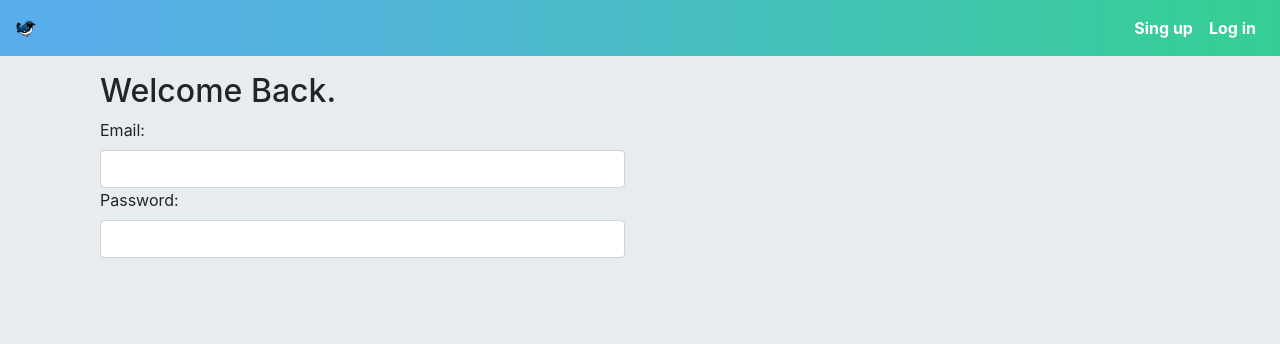
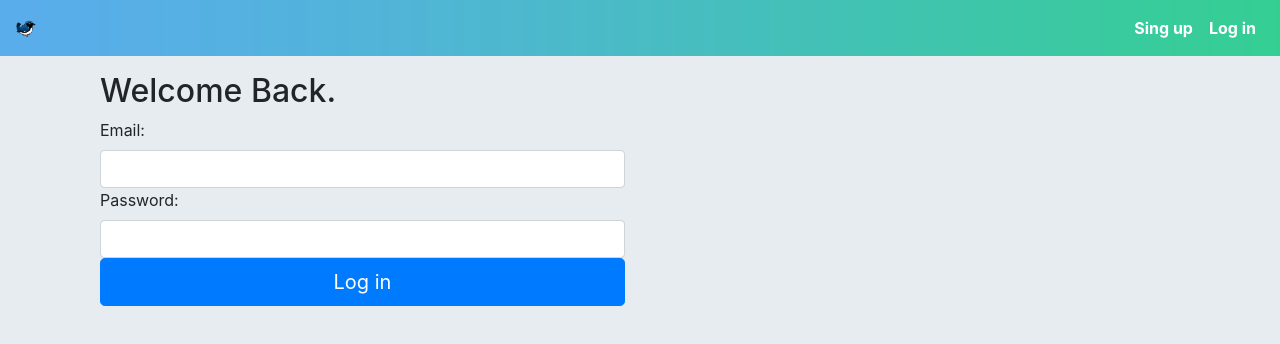
Before and after one commit to adojem/react-course, a React (Create React App) app in the folder warbler/warbler-client/: page /signin in a window 1280 px wide. Shown: the top 344 px of the page. Built offline with nearby package versions, Linux system fonts and the light colour scheme.

Commit message:
Warbler Authform Part 3

```diff
--- a/warbler/warbler-client/src/components/AuthForm.js
+++ b/warbler/warbler-client/src/components/AuthForm.js
@@ -14,6 +14,14 @@ export default class AuthForm extends Component {
    handleChange = e => {
       this.setState({
          [e.target.name]: e.target.value,
+      });
+   };
+
+   handleSubmit = e => {
+      e.preventDefault();
+      const authType = this.props.signUp ? 'signup' : 'signin';
+      this.props.onAuth(authType, this.state).then(() => {
+         console.log('LOGGED IN SUCCESSFULLLY');
       });
    };
 
@@ -65,6 +73,9 @@ export default class AuthForm extends Component {
                         />
                      </div>
                   )}
+                  <button type="submit" className="btn btn-primary btn-block btn-lg">
+                     {buttonText}
+                  </button>
                </form>
             </div>
          </div>
--- a/warbler/warbler-client/src/containers/Main.js
+++ b/warbler/warbler-client/src/containers/Main.js
@@ -5,26 +5,43 @@ import {
 import { connect } from 'react-redux';
 import Homepage from '../components/Homepage';
 import AuthForm from '../components/AuthForm';
+import { authUser } from '../store/actions/auth';
 
-const Main = () => (
+const Main = (props) => {
+   const { authUser } = props;
+   return (
       <div className="container">
          <Switch>
             <Route exact path="/" render={props => <Homepage {...props} />} />
             <Route
                exact
                path="/signin"
-            render={props => <AuthForm buttonText="Log in" heading="Welcome Back." {...props} />}
+               render={props => (
+                  <AuthForm
+                     onAuth={authUser}
+                     buttonText="Log in"
+                     heading="Welcome Back."
+                     {...props}
+                  />
+               )}
             />
             <Route
                exact
                path="/signup"
                render={props => (
-               <AuthForm signUp buttonText="Sign me up!" heading="Join Warbler today" {...props} />
+                  <AuthForm
+                     onAuth={authUser}
+                     signUp
+                     buttonText="Sign me up!"
+                     heading="Join Warbler today"
+                     {...props}
+                  />
                )}
             />
          </Switch>
       </div>
    );
+};
 
 const mapStateToProps = state => ({
    currentUser: state.currentUser,
@@ -33,6 +50,6 @@ const mapStateToProps = state => ({
 export default withRouter(
    connect(
       mapStateToProps,
-      null,
+      { authUser },
    )(Main),
 );
--- /dev/null
+++ b/warbler/warbler-client/src/services/api.js
@@ -0,0 +1,9 @@
+import axios from 'axios';
+
+const apiCall = (method, path, data) =>
+   new Promise((resolve, reject) =>
+      axios[method](path, data)
+         .then(res => resolve(res.data))
+         .catch(err => reject(err.response.data.error)));
+
+export default apiCall;
--- /dev/null
+++ b/warbler/warbler-client/src/store/actions/auth.js
@@ -0,0 +1,15 @@
+import apiCall from '../../services/api';
+import { SET_CURRENT_USER } from '../actionType';
+
+export const setCurrentUser = user => ({
+   type: SET_CURRENT_USER,
+   user,
+});
+
+export const authUser = (type, userData) => dispatch =>
+   new Promise((resolve, reject) =>
+      apiCall('post', `/api/auth/${type}`, userData).then(({ token, ...user }) => {
+         localStorage.setItem('jwtToken', token);
+         dispatch(setCurrentUser(user));
+         resolve();
+      }));
```
Also changed, not shown: warbler/warbler-client/.eslintrc.json, warbler/warbler-client/src/store/actions/error.js (added). Lines whose indentation alone changed are shown as unchanged.
